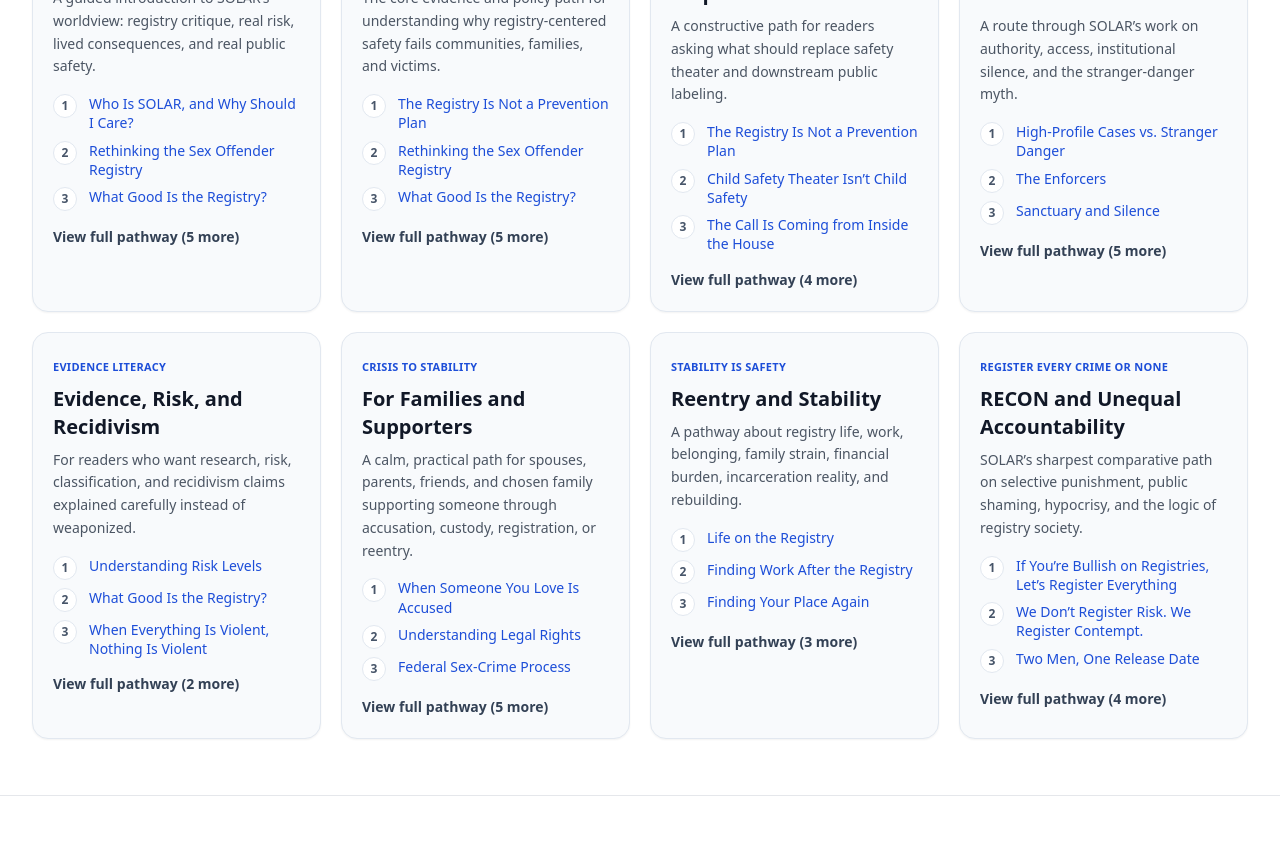
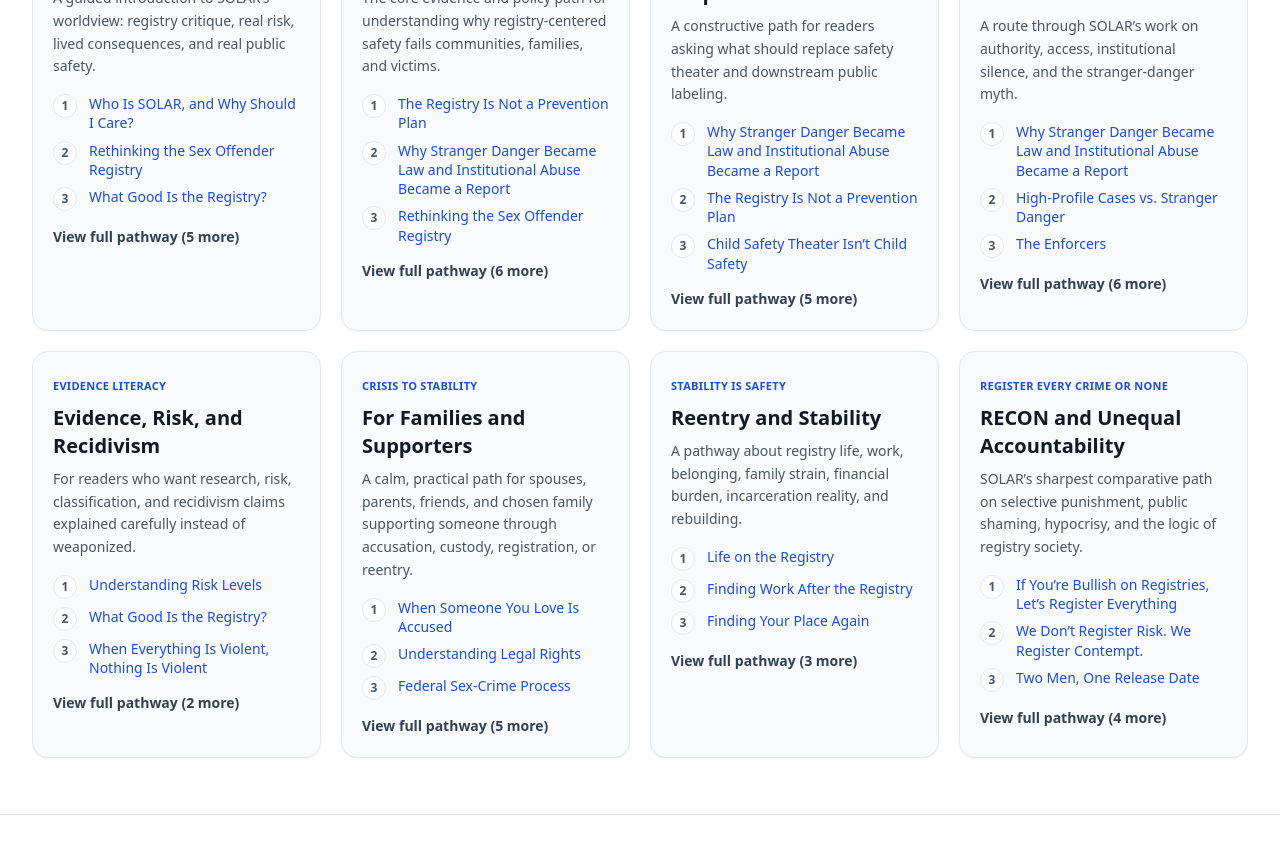
Before and after one commit to projectsolarrecon/Solar, a React (Vite) app: page /blog in a window 1280 px wide. Shown: the part 940-1798 px from the top of the page. Built offline with nearby package versions, Linux system fonts and the light colour scheme.

Commit message:
Update Blog.tsx

```diff
--- a/src/pages/Blog.tsx
+++ b/src/pages/Blog.tsx
@@ -53,6 +53,10 @@ const readerPathways = [
         label: "The Registry Is Not a Prevention Plan",
         path: "/blog/the-registry-is-not-a-prevention-plan",
       },
+      {
+        label: "Why Stranger Danger Became Law and Institutional Abuse Became a Report",
+        path: "/blog/why-stranger-danger-became-law-and-institutional-abuse-became-a-report",
+      },
       { label: "Rethinking the Sex Offender Registry", path: "/blog/rethinking-registry" },
       { label: "What Good Is the Registry?", path: "/blog/what-good-is-the-registry" },
       { label: "Fifty Laws, Zero Logic", path: "/blog/fifty-laws-zero-logic" },
@@ -74,6 +78,10 @@ const readerPathways = [
     description:
       "A constructive path for readers asking what should replace safety theater and downstream public labeling.",
     links: [
+      {
+        label: "Why Stranger Danger Became Law and Institutional Abuse Became a Report",
+        path: "/blog/why-stranger-danger-became-law-and-institutional-abuse-became-a-report",
+      },
       {
         label: "The Registry Is Not a Prevention Plan",
         path: "/blog/the-registry-is-not-a-prevention-plan",
@@ -98,6 +106,10 @@ const readerPathways = [
     description:
       "A route through SOLAR’s work on authority, access, institutional silence, and the stranger-danger myth.",
     links: [
+      {
+        label: "Why Stranger Danger Became Law and Institutional Abuse Became a Report",
+        path: "/blog/why-stranger-danger-became-law-and-institutional-abuse-became-a-report",
+      },
       {
         label: "High-Profile Cases vs. Stranger Danger",
         path: "/blog/high-profile-cases-stranger-danger",
```
